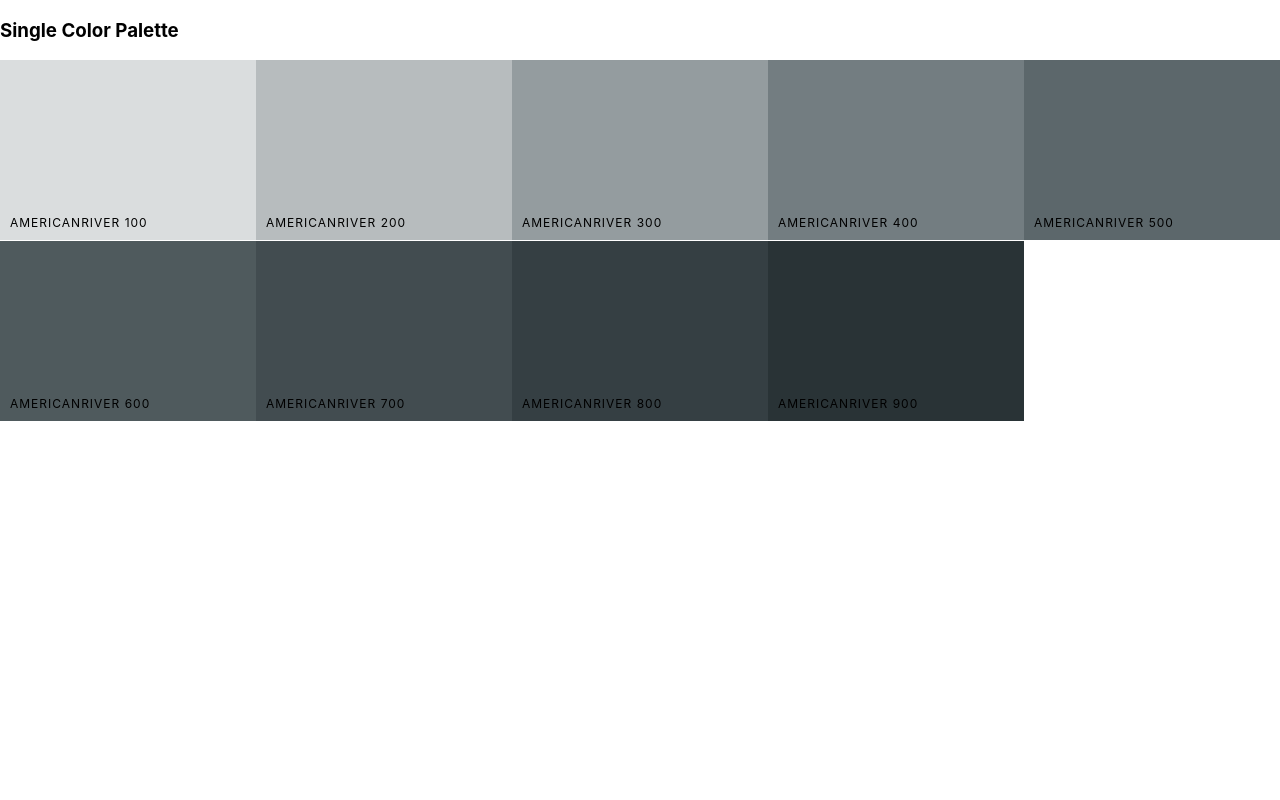
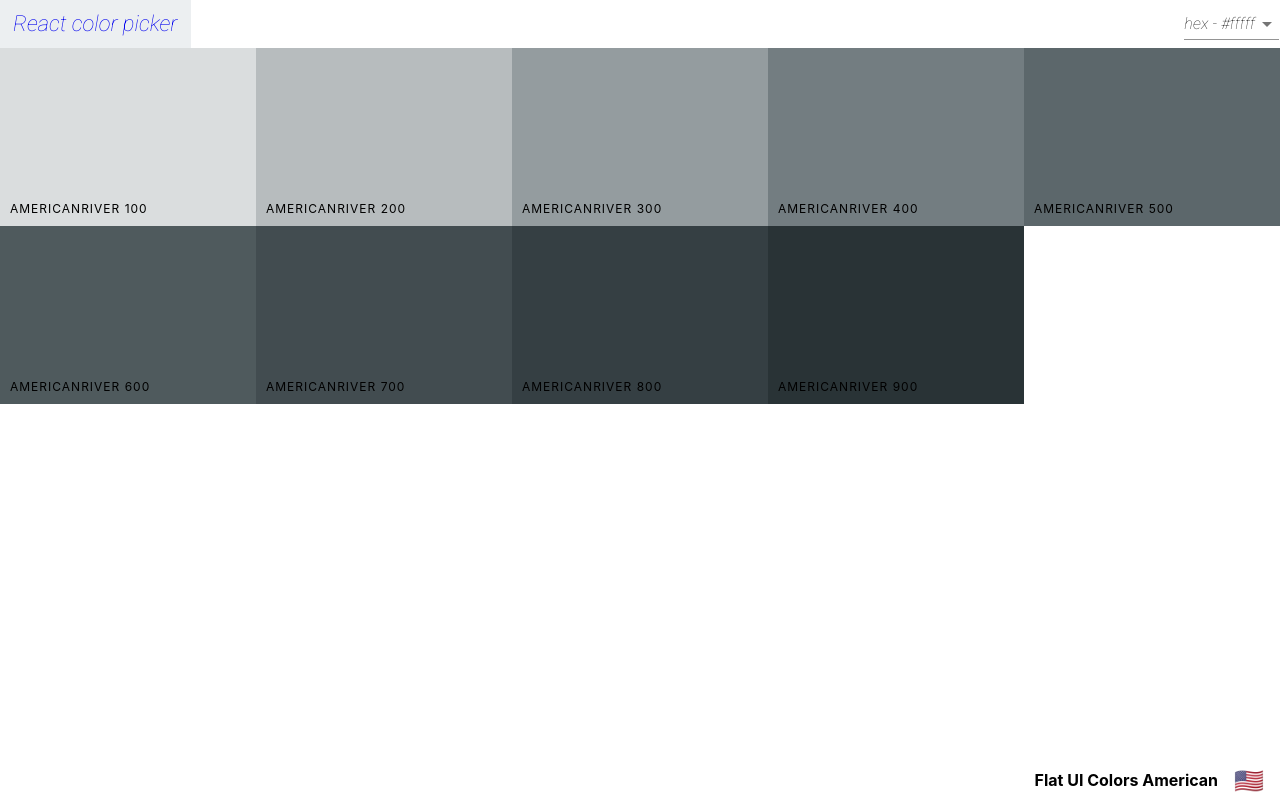
Before and after one commit to daylanberry/colors-app, a React (Create React App) app: page /palette/flat-ui-colors-american/americanriver in a window 1280 px wide. Built offline with nearby package versions, Linux system fonts and the light colour scheme.

Commit message:
created navbar to singlepalette component

```diff
--- a/src/Navbar.js
+++ b/src/Navbar.js
@@ -22,7 +22,7 @@
   }
 
   render() {
-    const { changeLevel, level, handleChange } = this.props;
+    const { changeLevel, level, handleChange, showingAllColors } = this.props;
     const { format } = this.state
 
     return (
@@ -30,6 +30,8 @@
         <div className='logo'>
           <Link to='/'>React color picker</Link>
         </div>
+        {
+          showingAllColors &&
           <div className='slider-container'>
             <span>Level: {level}</span>
             <div className='slider'>
@@ -42,6 +44,8 @@
               />
             </div>
           </div>
+
+        }
           <div className='select-container'>
             <Select
               onChange={this.handleChange}
--- a/src/Palette.js
+++ b/src/Palette.js
@@ -5,6 +5,7 @@
 import Snackbar from '@material-ui/core/Snackbar';
 import CloseIcon from '@material-ui/icons/Close';
 import IconButton from '@material-ui/core/IconButton';
+import PaletteFooter from './PaletteFooter';
 
 
 class Palette extends Component {
@@ -51,6 +52,7 @@
           changeLevel={this.changeLevel}
           level={level}
           handleChange={this.handleFormatChange}
+          showingAllColors
         />
         <div className='Palette-colors'>
           {colorBoxes}
@@ -74,10 +76,7 @@
             </IconButton>
           ]}
         />
-        <footer className='Palette-footer'>
-          {paletteName}
-          <span className='emoji'>{emoji}</span>
-        </footer>
+        <PaletteFooter paletteName={paletteName} emoji={emoji} />
       </div>
     )
   }
--- /dev/null
+++ b/src/PaletteFooter.js
@@ -0,0 +1,14 @@
+import React from 'react';
+
+const PaletteFooter = (props) => {
+  const { paletteName, emoji } = props
+
+  return (
+    <footer className='Palette-footer'>
+      {paletteName}
+      <span className='emoji'>{emoji}</span>
+    </footer>
+  )
+}
+
+export default PaletteFooter;
--- a/src/SingleColorPalette.js
+++ b/src/SingleColorPalette.js
@@ -1,12 +1,14 @@
 import React, { Component } from 'react';
 import ColorBox from './ColorBox';
-import './Palette.css'
+import Navbar from './Navbar';
+import './Palette.css';
+import PaletteFooter from './PaletteFooter';
 
 class SingleColorPalette extends Component {
   constructor(props){
     super(props);
     this._shades = this.gatherShades(this.props.palette, this.props.colorId)
-    console.log(this._shades)
+    this.state = { format: 'hex' }
   }
 
   gatherShades = (palette, colorToFilterBy) => {
@@ -21,23 +23,34 @@
     return shades.slice(1);
   }
 
+  handleFormatChange = (val) => {
+    this.setState({ format: val, open: true })
+  }
+
 
   render() {
+    const { format } = this.state;
+    const { paletteName, emoji } = this.props.palette;
+
     const colorBoxes = this._shades.map(color => (
       <ColorBox
         key={color.id}
         name={color.name}
-        background={color.hex}
+        background={color[format]}
         showLink={false}
       />
     ))
 
     return (
       <div className='Palette'>
-        <h3>Single Color Palette</h3>
+        <Navbar
+          handleChange={this.handleFormatChange}
+          showingAllColors={false}
+        />
         <div className='Palette-colors'>
           {colorBoxes}
         </div>
+        <PaletteFooter paletteName={paletteName} emoji={emoji}/>
       </div>
     )
   }
```
